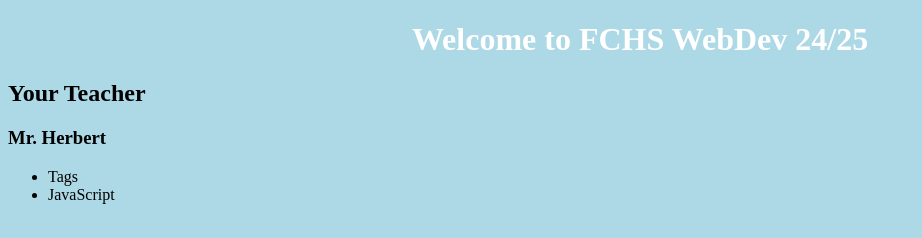
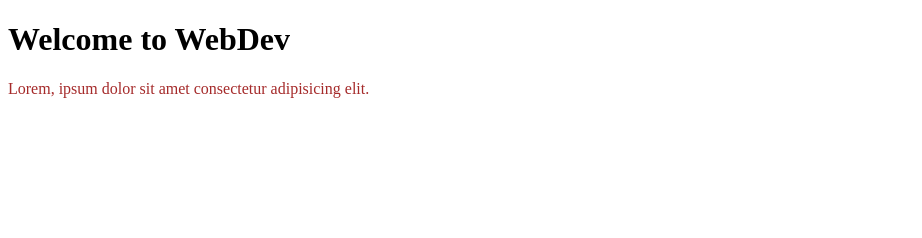
Before and after one commit to dherbert1/WebDev2425, a plain HTML site: page index.html in a window 1280 px wide. Shown: the whole page, without its empty margins (0-922 px from the left). Drawn offline with Linux system fonts and the light colour scheme.

Commit message:
more stuff

```diff
--- a/index.html
+++ b/index.html
@@ -1,16 +1,12 @@
 <!DOCTYPE html>
-<html>
+<html lang="en">
 <head>
-    <title>WebDev 24/25</title>
-    <link rel="stylesheet" href="style.css">
+    <meta charset="UTF-8">
+    <meta name="viewport" content="width=device-width, initial-scale=1.0">
+    <title>WebDev</title>
 </head>
 <body>
-    <h1>Welcome to FCHS WebDev 24/25</h1>
-    <h2>Your Teacher</h2>
-    <h3>Mr. Herbert</h3>
-    <ul>
-        <li>Tags</li>
-        <li>JavaScript</li>
-    </ul>
+    <h1>Welcome to WebDev</h1>
+    <p style="color: brown;">Lorem, ipsum dolor sit amet consectetur adipisicing elit. </p>
 </body>
 </html>
```
